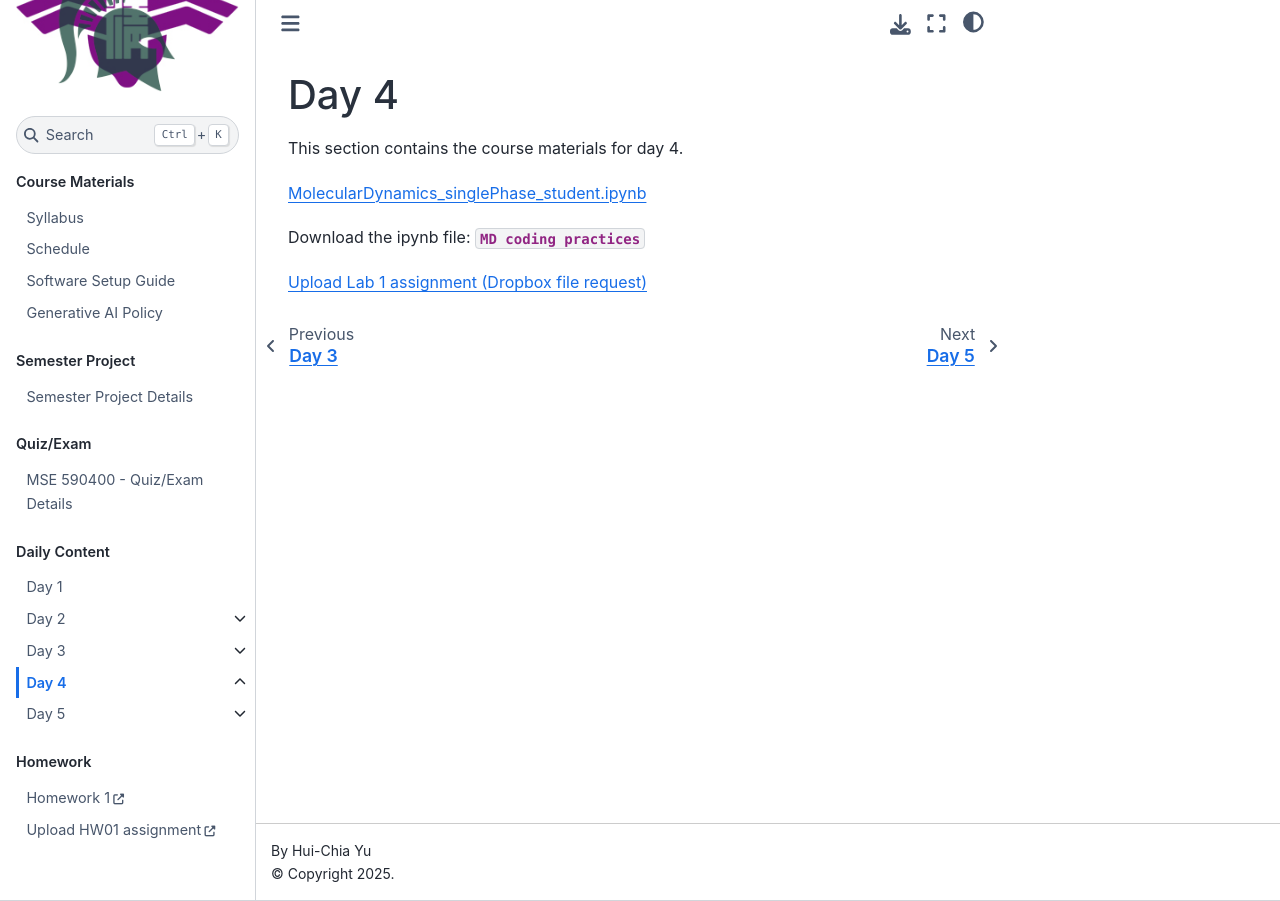
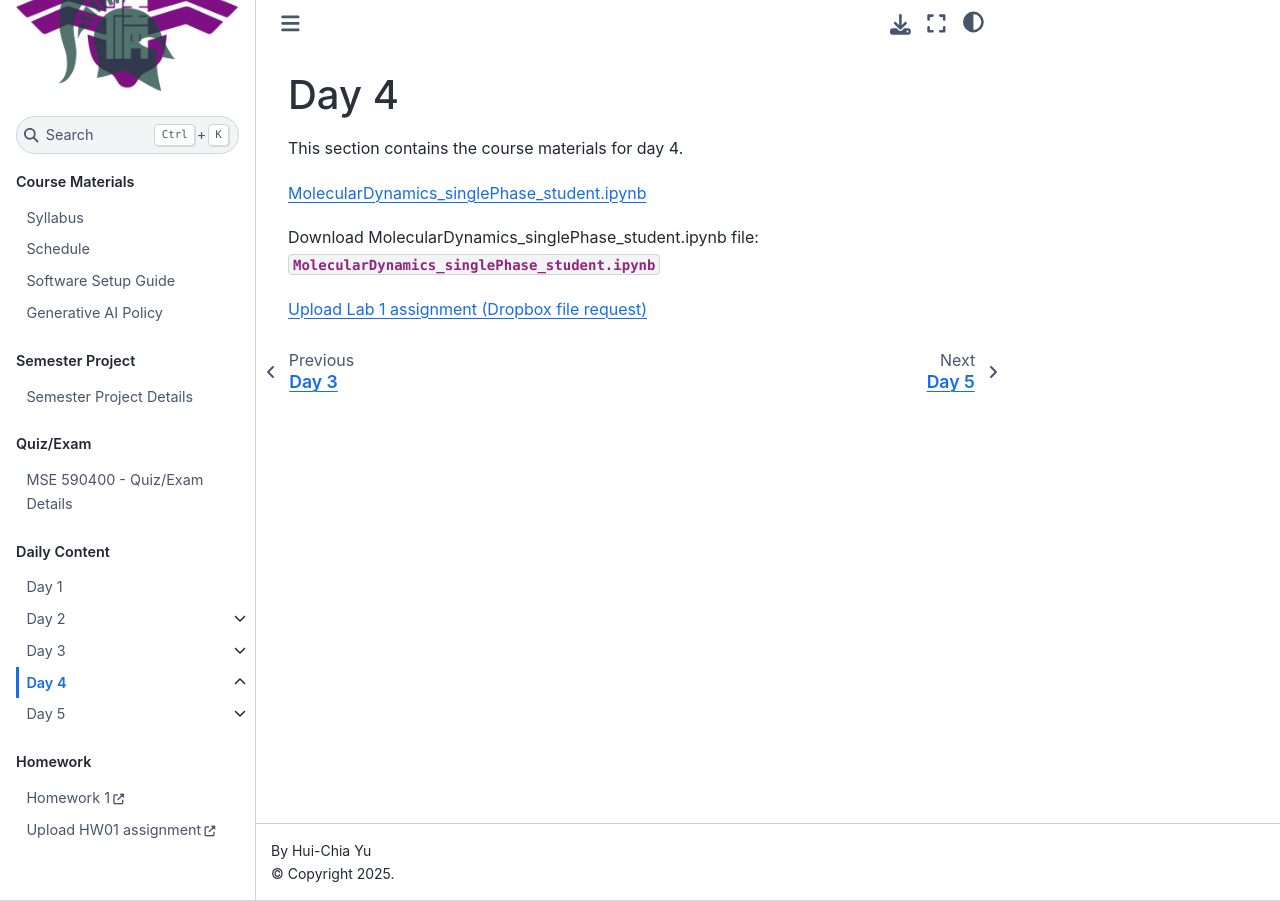
Before and after one commit to huichiayu/nth_mse.github.io, a Jupyter Book: the page built from section_files/day_4.md, in a window 1280 px wide. Built offline with Jupyter Book 1.0.4 settings and Sphinx 7.4.7 and the Sphinx Book theme 1.1.4, drawn with Linux system fonts in a browser that asks for light colours; pages that are not in the unit, such as notebooks, are missing from menus.

Commit message:
test day_4

```diff
--- a/section_files/day_4.md
+++ b/section_files/day_4.md
@@ -5,7 +5,7 @@ This section contains the course materials for day 4.
 [MolecularDynamics_singlePhase_student.ipynb](../daily/Day-04/MolecularDynamics_singlePhase_student.ipynb)
 
 
-Download the ipynb file: {Download}`MD coding practices<../daily/Day-04/MolecularDynamics_singlePhase_student.ipynb>`
+Download MolecularDynamics_singlePhase_student.ipynb file: {Download}`MolecularDynamics_singlePhase_student.ipynb<../daily/Day-04/MolecularDynamics_singlePhase_student.ipynb>`
 <!--
 [MolecularDynamics_twoPhase_student.ipynb](../daily/Day-04/MolecularDynamics_twoPhase_student.ipynb)
 
```
